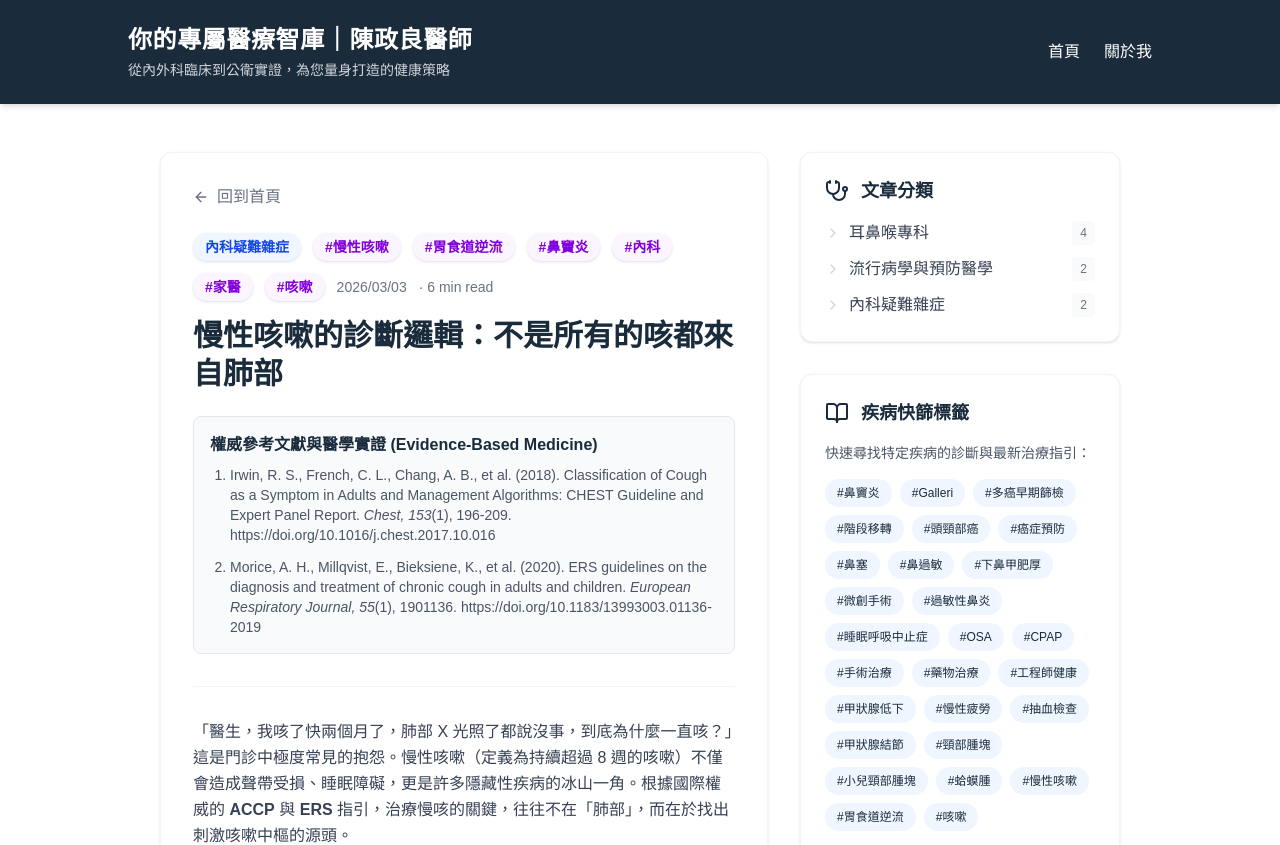
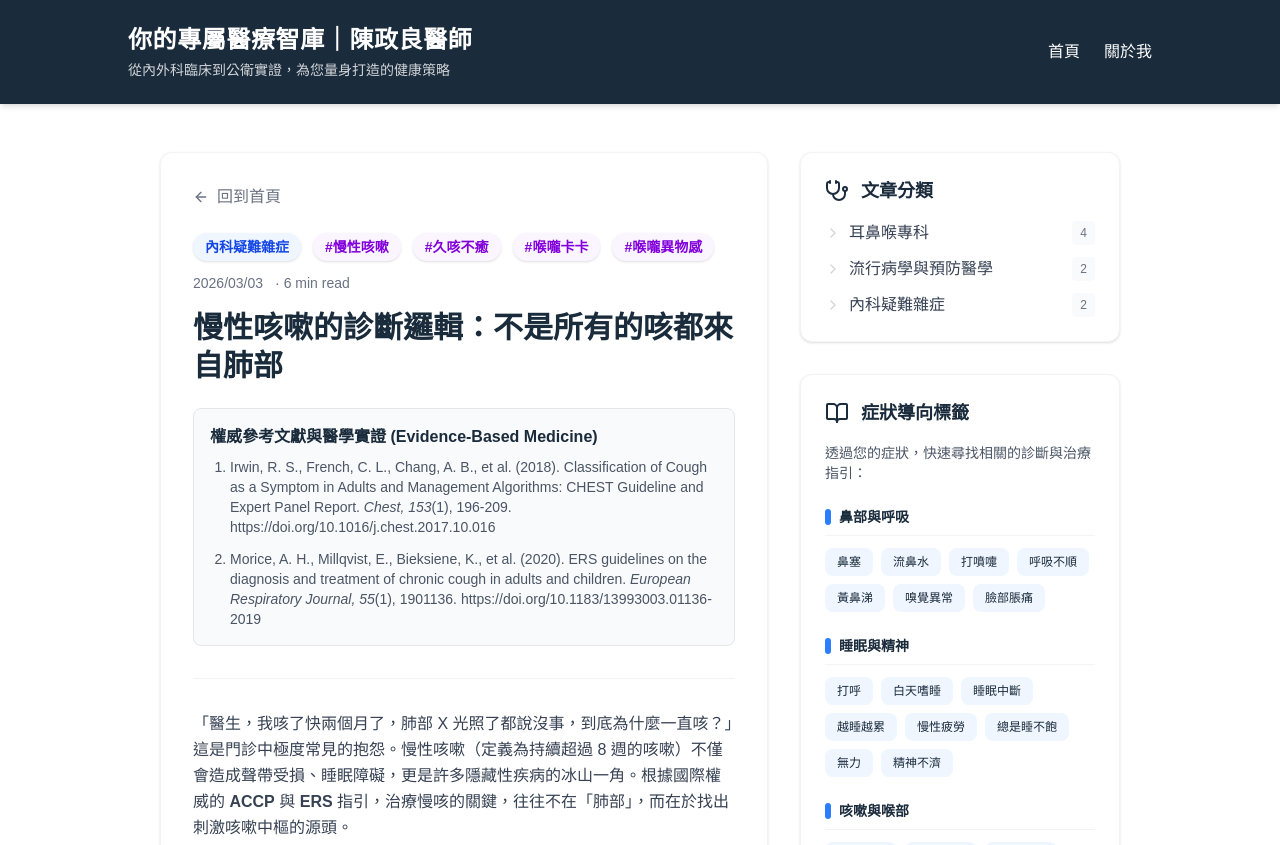
Before and after one commit to ck991008-ndmc-ntu/blog, a Next.js app: page /posts/2026-03-03-chronic-cough in a window 1280 px wide. Shown: the top 845 px of the page. Built offline with nearby package versions, Linux system fonts and the light colour scheme.

Commit message:
Refactor: change disease tags to symptom-oriented categories

```diff
--- a/src/components/Sidebar.tsx
+++ b/src/components/Sidebar.tsx
@@ -4,9 +4,31 @@ import { BookOpen, Stethoscope, ChevronRight, Mail } from "lucide-react";
 import Link from "next/link";
 import { getAllTags, getAllCategories } from "@/data/posts";
 
-const NON_DISEASE_TAGS = ["內科", "家醫", "健康檢查", "頭頸部超音波", "腹部超音波", "甲狀腺超音波", "偏鄉醫療", "生物製劑"];
+const SYMPTOM_GROUPS = [
+    { name: "鼻部與呼吸", tags: ["鼻塞", "流鼻水", "打噴嚏", "呼吸不順", "黃鼻涕", "嗅覺異常", "臉部脹痛"] },
+    { name: "睡眠與精神", tags: ["打呼", "白天嗜睡", "睡眠中斷", "越睡越累", "慢性疲勞", "總是睡不飽", "無力", "精神不濟"] },
+    { name: "咳嗽與喉部", tags: ["慢性咳嗽", "久咳不癒", "喉嚨卡卡", "喉嚨異物感", "吞嚥卡卡"] },
+    { name: "頸部與腹部", tags: ["頸部腫塊", "脖子有硬塊", "腹部不適"] },
+    { name: "預防與健檢", tags: ["無症狀", "預防醫學", "健康檢查", "全身健檢"] },
+];
 
 export default function Sidebar() {
+    const allTags = getAllTags().map(t => t.tag);
+
+    // 分類並過濾出確實有文章的標籤
+    const groupedTags = SYMPTOM_GROUPS.map(group => ({
+        ...group,
+        tags: group.tags.filter(tag => allTags.includes(tag))
+    })).filter(group => group.tags.length > 0);
+
+    // 處理尚未分類到的其他標籤，自動歸類到「其他症狀」
+    const mappedTags = new Set(SYMPTOM_GROUPS.flatMap(g => g.tags));
+    const otherTags = allTags.filter(tag => !mappedTags.has(tag));
+
+    if (otherTags.length > 0) {
+        groupedTags.push({ name: "其他症狀", tags: otherTags });
+    }
+
     return (
         <aside className="w-full md:w-80 shrink-0 space-y-8">
             {/* Topics */}
@@ -32,23 +54,31 @@ export default function Sidebar() {
                 </ul>
             </div>
 
-            {/* Disease Tags */}
+            {/* Symptom Tags */}
             <div className="bg-white rounded-xl shadow-sm border border-gray-100 p-6">
                 <div className="flex items-center gap-3 mb-4">
                     <BookOpen className="text-[#1A2B3C] w-6 h-6" />
-                    <h3 className="font-bold text-[#1A2B3C] text-lg">疾病快篩標籤</h3>
+                    <h3 className="font-bold text-[#1A2B3C] text-lg">症狀導向標籤</h3>
                 </div>
-                <p className="text-sm text-gray-600 mb-4">
-                    快速尋找特定疾病的診斷與最新治療指引：
+                <p className="text-sm text-gray-600 mb-6">
+                    透過您的症狀，快速尋找相關的診斷與治療指引：
                 </p>
-                <div className="flex flex-wrap gap-2">
-                    {getAllTags()
-                        .filter(({ tag }) => !NON_DISEASE_TAGS.includes(tag))
-                        .map(({ tag }) => (
-                            <Link key={tag} href={`/tags/${tag}`} className="text-xs px-3 py-1.5 bg-blue-50 hover:bg-blue-100 text-[#1A2B3C] rounded-full transition-colors">
-                                #{tag}
-                            </Link>
-                        ))}
+                <div className="space-y-6">
+                    {groupedTags.map(group => (
+                        <div key={group.name} className="space-y-3">
+                            <h4 className="text-sm font-bold text-[#1A2B3C] border-b border-gray-100 pb-2 flex items-center">
+                                <span className="w-1.5 h-4 bg-blue-500 rounded-full mr-2"></span>
+                                {group.name}
+                            </h4>
+                            <div className="flex flex-wrap gap-2">
+                                {group.tags.map(tag => (
+                                    <Link key={tag} href={`/tags/${tag}`} className="text-xs px-3 py-1.5 bg-blue-50 hover:bg-blue-100 text-[#1A2B3C] rounded-lg transition-colors font-medium">
+                                        {tag}
+                                    </Link>
+                                ))}
+                            </div>
+                        </div>
+                    ))}
                 </div>
             </div>
 
--- a/src/data/posts.ts
+++ b/src/data/posts.ts
@@ -16,7 +16,7 @@ export const posts: Post[] = [
         category: "流行病學與預防醫學",
         readTime: "7 min read",
         slug: "2026-03-29-galleri-trial",
-        tags: ["Galleri", "多癌早期篩檢", "階段移轉", "頭頸部癌", "癌症預防"],
+        tags: ["無症狀", "預防醫學", "健康檢查"],
     },
     {
         title: "工程師必讀：鼻塞、過敏與下鼻甲肥厚完全解碼",
@@ -25,7 +25,7 @@ export const posts: Post[] = [
         category: "耳鼻喉專科",
         readTime: "8 min read",
         slug: "2026-03-22-nasal-congestion-engineers",
-        tags: ["鼻塞", "鼻過敏", "下鼻甲肥厚", "微創手術", "過敏性鼻炎"],
+        tags: ["鼻塞", "流鼻水", "打噴嚏", "呼吸不順"],
     },
     {
         title: "工程師必讀：睡眠呼吸中止症的藥物與手術治療指引初解",
@@ -34,7 +34,7 @@ export const posts: Post[] = [
         category: "耳鼻喉專科",
         readTime: "10 min read",
         slug: "2026-03-15-osa-treatment",
-        tags: ["睡眠呼吸中止症", "OSA", "CPAP", "手術治療", "藥物治療", "工程師健康"],
+        tags: ["打呼", "白天嗜睡", "睡眠中斷", "越睡越累"],
     },
     {
         title: "常常覺得累？從抽血數值看甲狀腺低下與慢性疲勞症候群",
@@ -43,7 +43,7 @@ export const posts: Post[] = [
         category: "內科疑難雜症",
         readTime: "6 min read",
         slug: "2026-03-08-hypothyroidism",
-        tags: ["甲狀腺低下", "慢性疲勞", "抽血檢查", "內科", "家醫"],
+        tags: ["慢性疲勞", "總是睡不飽", "無力", "精神不濟"],
     },
     {
         title: "精準醫療時代：2026 最新指引解構——生物製劑在慢性鼻竇炎與鼻息肉的應用策略",
@@ -52,7 +52,7 @@ export const posts: Post[] = [
         category: "耳鼻喉專科",
         readTime: "8 min read",
         slug: "2026-03-06-biologics-crswnp",
-        tags: ["鼻竇炎", "生物製劑"],
+        tags: ["鼻塞", "黃鼻涕", "嗅覺異常", "臉部脹痛"],
     },
     {
         title: "頭頸部超音波導引穿刺：非侵入性診斷的新標準",
@@ -61,7 +61,7 @@ export const posts: Post[] = [
         category: "耳鼻喉專科",
         readTime: "7 min read",
         slug: "2026-03-05-neck-ultrasound",
-        tags: ["頭頸部超音波", "甲狀腺結節", "頸部腫塊", "甲狀腺超音波", "小兒頸部腫塊", "蛤蟆腫"],
+        tags: ["頸部腫塊", "脖子有硬塊", "吞嚥卡卡"],
     },
     {
         title: "從數據看偏鄉醫療：那些隱藏在城鄉差距下的生命故事",
@@ -70,7 +70,7 @@ export const posts: Post[] = [
         category: "流行病學與預防醫學",
         readTime: "6 min read",
         slug: "2026-03-04-rural-medicine",
-        tags: ["偏鄉醫療", "頭頸部超音波", "腹部超音波", "內科", "健康檢查", "家醫"],
+        tags: ["無症狀", "腹部不適", "全身健檢"],
     },
     {
         title: "慢性咳嗽的診斷邏輯：不是所有的咳都來自肺部",
@@ -79,7 +79,7 @@ export const posts: Post[] = [
         category: "內科疑難雜症",
         readTime: "6 min read",
         slug: "2026-03-03-chronic-cough",
-        tags: ["慢性咳嗽", "胃食道逆流", "鼻竇炎", "內科", "家醫", "咳嗽"],
+        tags: ["慢性咳嗽", "久咳不癒", "喉嚨卡卡", "喉嚨異物感"],
     }
 ].sort((a, b) => new Date(b.date).getTime() - new Date(a.date).getTime());
 
```
